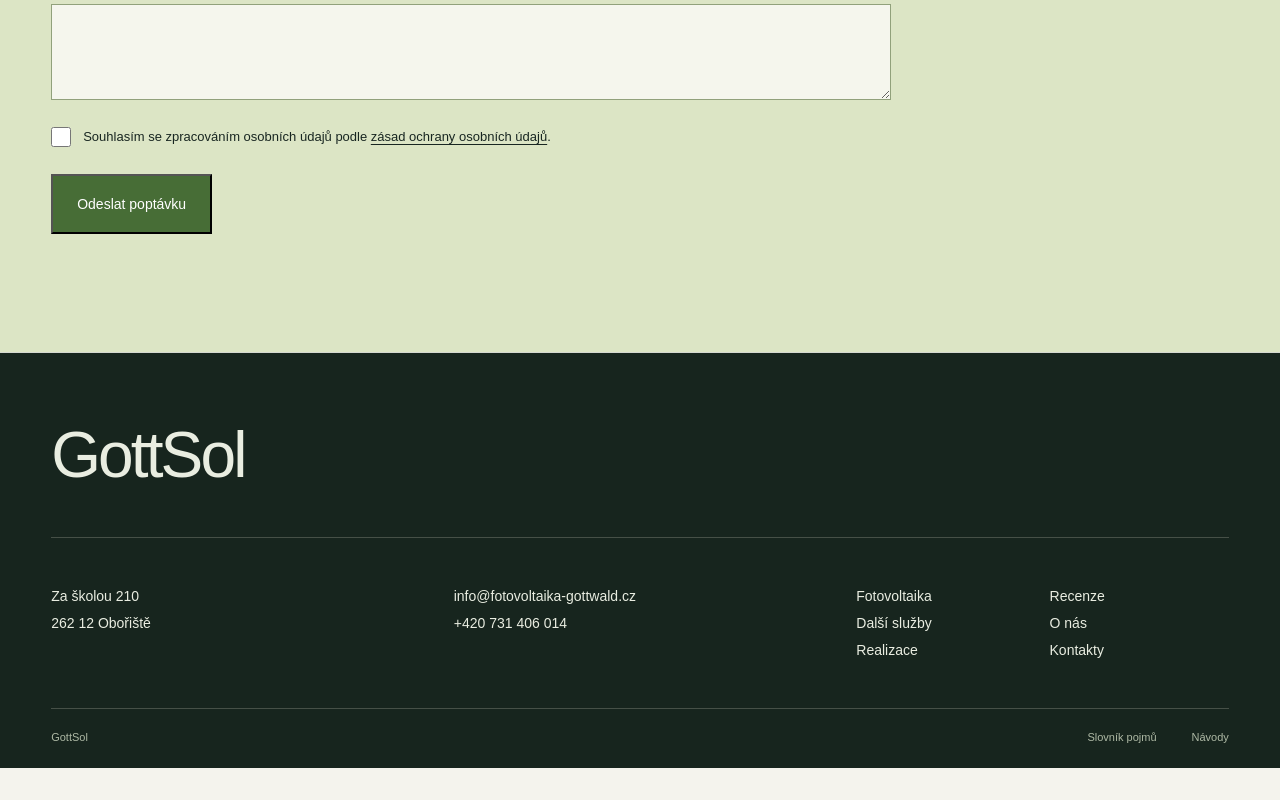
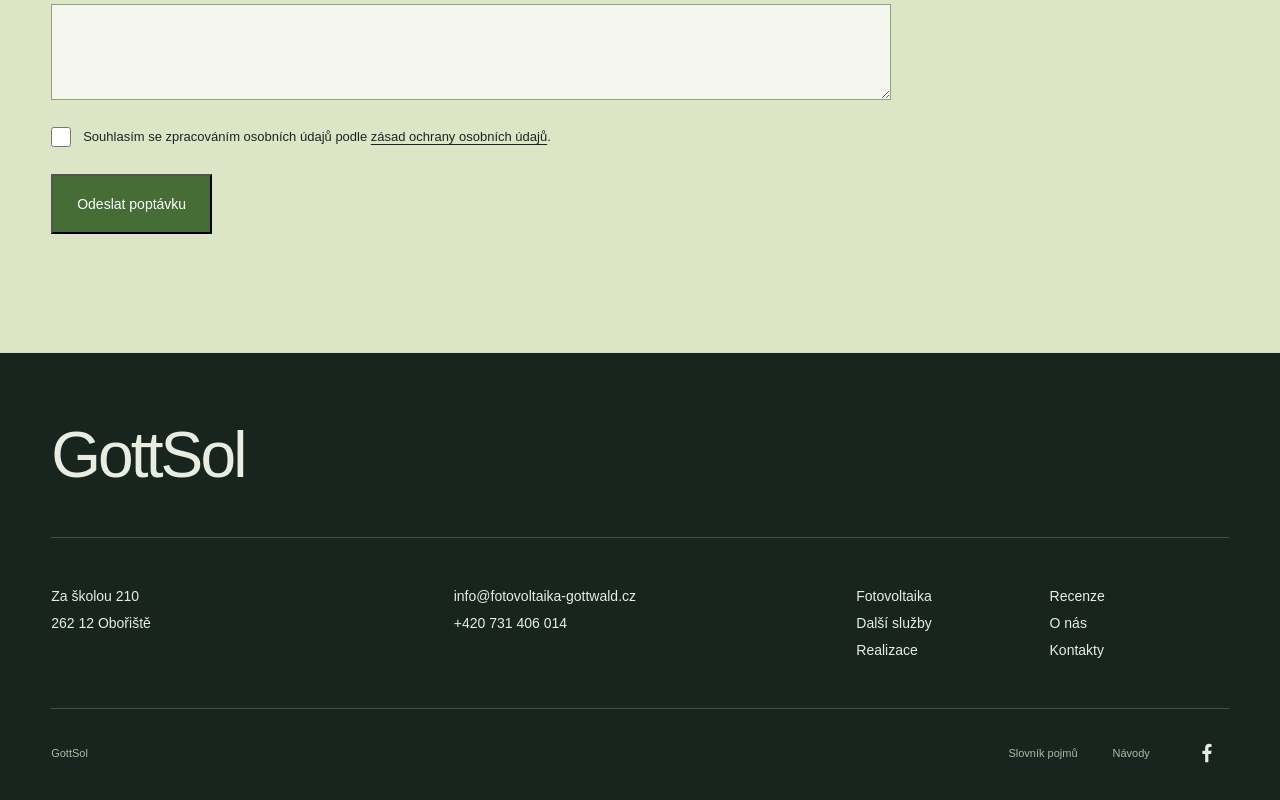
Before and after one commit to vachuska1/fotovoltaika-gottwald, a Next.js app: page / in a window 1280 px wide. Shown: the part 10167-10967 px from the top of the page. Before the commit the page ends 10935 px from the top, so only its background shows below. Built offline with nearby package versions, Linux system fonts and the light colour scheme.

Commit message:
Add Facebook icon link to footer bar

```diff
--- a/src/app/globals.css
+++ b/src/app/globals.css
@@ -159,3 +159,6 @@
 @media(max-width:900px){.hero-gallery-controls{gap:20px}.hero-gallery-caption{display:block}.hero-gallery-count{display:block;margin-bottom:10px}.hero-thumbnail{width:95px}.hero-thumbnail-image{height:60px}.hero-thumbnails{gap:10px}}
 @media(max-width:600px){.hero-gallery-controls{display:block;padding:20px 0 15px}.hero-gallery-caption{display:flex;justify-content:space-between;gap:20px;margin-bottom:18px}.hero-gallery-count{margin:0;font-size:12px}.hero-gallery-place{font-size:22px}.hero-thumbnails{max-width:100%;gap:10px;overflow-x:auto;padding:3px 3px 10px;scroll-snap-type:x proximity;scrollbar-width:thin;scrollbar-color:#8fa868 transparent}.hero-thumbnail{width:calc((100vw - 74px)/4);min-width:68px;flex-shrink:0;scroll-snap-align:start}.hero-thumbnail-image{height:57px;padding:2px}.hero-thumbnail-title{font-size:10px}}
 @media(prefers-reduced-motion:reduce){.hero-gallery-stage .hero-slide,.hero-thumbnail-image,.hero-thumbnail-image img{transition:none}.hero-thumbnail:hover img{transform:none}}
+
+.footer-line{align-items:center}.footer-social{display:inline-flex;align-items:center;justify-content:center;min-width:44px;min-height:44px;color:#e9ede1;transition:color .2s ease,background-color .2s ease}.footer-social:hover{color:#b7c99a;background-color:#263b2c}
+@media(prefers-reduced-motion:reduce){.footer-social{transition:none}}
--- a/src/components/site.tsx
+++ b/src/components/site.tsx
@@ -7,7 +7,7 @@
  return <picture>{image.mobile&&<source media="(max-width: 640px)" srcSet={path(image.mobile)}/>}<img src={path(image.src)} srcSet={image.small?`${path(image.small)} 640w, ${path(image.src)} 1600w`:undefined} sizes="(max-width: 760px) 100vw, 80vw" alt={image.alt} width={1600} height={1000} loading={priority?'eager':'lazy'} fetchPriority={priority?'high':'auto'} style={{objectPosition:`${image.x}% ${image.y}%`}}/></picture>;
 }
 export function SiteHeader({site}:{site:Site}){return <header className="site-header"><a href="/" className="brand" aria-label={site.name}><img className="brand-logo" src="/brand/gottsol-logo.svg" alt={site.name} width={188} height={48}/></a><nav aria-label="Hlavní navigace" className="desktop-nav">{site.navigation.map(n=><a key={n.href} href={n.href}>{n.label}</a>)}</nav><a className="header-contact" href={'tel:'+site.phone.replaceAll(' ','')}>{site.phone} </a><details className="mobile-menu"><summary aria-label="Otevřít navigaci">☰</summary><nav>{site.navigation.map(n=><a key={n.href} href={n.href}>{n.label}</a>)}</nav></details></header>;}
-export function SiteFooter({site}:{site:Site}){return <footer className="site-footer"><div className="footer-brand">{site.name}</div><div className="footer-grid"><p>{site.address}</p><div><a href={'mailto:'+site.email}>{site.email}</a><a href={'tel:'+site.phone.replaceAll(' ','')}>{site.phone}</a></div><nav>{site.navigation.map(n=><a key={n.href} href={n.href}>{n.label}</a>)}</nav></div><div className="footer-line"><span>{site.name}</span><a href="/slovnik-pojmu">Slovník pojmů</a><a href="/node/51">Návody</a></div></footer>;}
+export function SiteFooter({site}:{site:Site}){return <footer className="site-footer"><div className="footer-brand">{site.name}</div><div className="footer-grid"><p>{site.address}</p><div><a href={'mailto:'+site.email}>{site.email}</a><a href={'tel:'+site.phone.replaceAll(' ','')}>{site.phone}</a></div><nav>{site.navigation.map(n=><a key={n.href} href={n.href}>{n.label}</a>)}</nav></div><div className="footer-line"><span>{site.name}</span><a href="/slovnik-pojmu">Slovník pojmů</a><a href="/node/51">Návody</a><a className="footer-social" href="https://www.facebook.com/profile.php?id=100057269867006" target="_blank" rel="noopener noreferrer" aria-label="GottSol na Facebooku (otevře se v nové kartě)"><svg viewBox="0 0 24 24" width="22" height="22" fill="currentColor" aria-hidden="true"><path d="M13.5 22v-9h3l.5-3.5h-3.5V7.25c0-1.01.28-1.7 1.73-1.7H17V2.42A23.6 23.6 0 0 0 14.42 2C11.86 2 10 3.56 10 6.43V9.5H7V13h3v9z"/></svg></a></div></footer>;}
 function Copy({text}:{text:string}){return <div className="copy">{text.split('\n\n').filter(Boolean).map((p,i)=><p key={i}>{p}</p>)}</div>;}
 function Services({section,preview}:{section:Section;preview:boolean}){
  return <div className="service-showcase">{section.items.filter(item=>!item.hidden).map((item,i)=><article className="service-feature" key={i} data-reveal="service">
```
